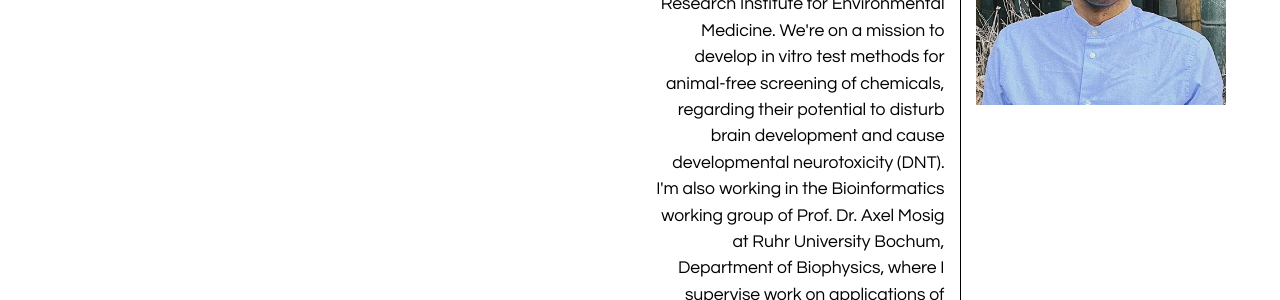
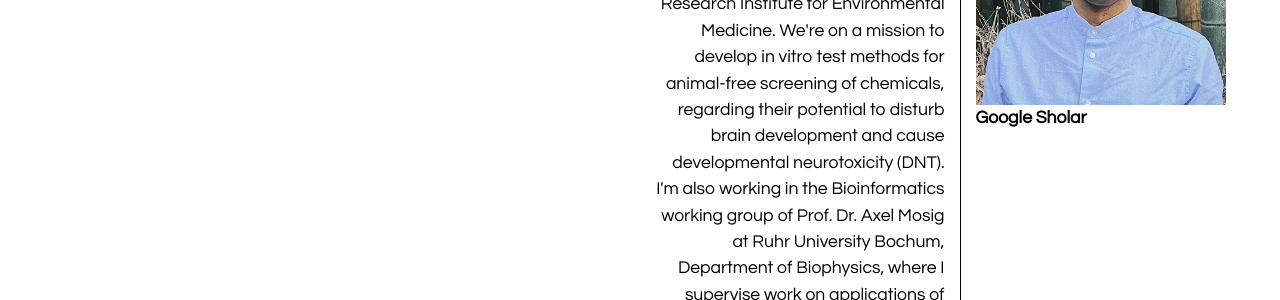
Before and after one commit to alim-zend/alim-zend.github.io, a Jekyll site: the page built from index.md, in a window 1280 px wide and 900 px high, scrolled down 4998 px. Shown: the part 151-451 px from the top of the window. Built offline with Jekyll 4.4.1, drawn with Linux system fonts in a browser that asks for light colours.

Commit message:
Update footer.html

```diff
--- a/_includes/footer.html
+++ b/_includes/footer.html
@@ -21,6 +21,7 @@
       </div>
       <div class="col-sm" style="font-weight:bold;border-width: thin;border-left-style: solid;">
         <img src="arifdoenmez.jpg" alt="Arif Doenmez" width="250px;">
+        <a href="https://scholar.google.com/citations?user=qMx_mSEAAAAJ" target="_blank">Google Sholar</a>
       </div>
 
     </div>
```
